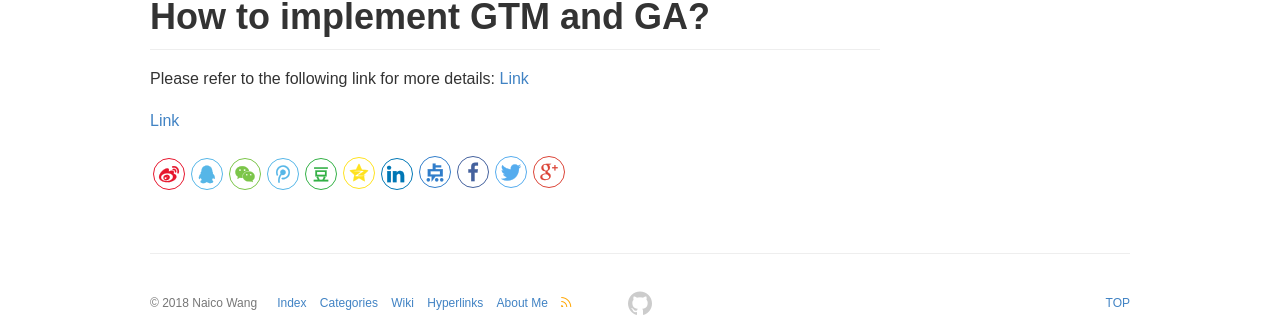
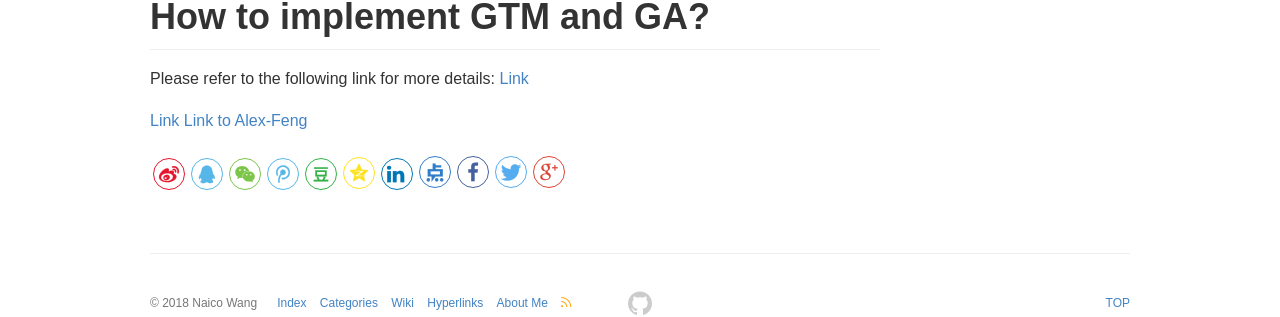
Before and after one commit to Naico/naico.github.io, a Jekyll site: the page built from _posts/2018-01-10-GoogleTagManager.md, in a window 1280 px wide. Shown: the part 1342-1659 px from the top of the page. Built offline with Jekyll 4.4.1, drawn with Linux system fonts in a browser that asks for light colours.

Commit message:
Update 2018-01-10-GoogleTagManager.md

```diff
--- a/_posts/2018-01-10-GoogleTagManager.md
+++ b/_posts/2018-01-10-GoogleTagManager.md
@@ -42,3 +42,4 @@ Please refer to the following link for more details:
 [Link](https://support.google.com/tagmanager/answer/6102821?hl=en&ref_topic=3441530)
 
 [Link](http://westore.farfetch.cn/home?utm_source=analystics_test&utm_medium=referral&utm_campaigns=FF_PROMO_TEST)
+[Link to Alex-Feng](http://www.alex-feng.com/home?clickref=1101l4DdogWv&utm_source=farfetch_test_publisher&utm_medium=affiliate&utm_campaign=PHCN&utm_term=CNNetwork&pid=performancehorizon_int&c=farfetch_test_publisher&clickid=1101l4DdogWv&af_siteid=1011l11081&af_sub_siteid=1011l267&af_cost_model=CPA&af_channel=affiliate&is_retargeting=true)
```
